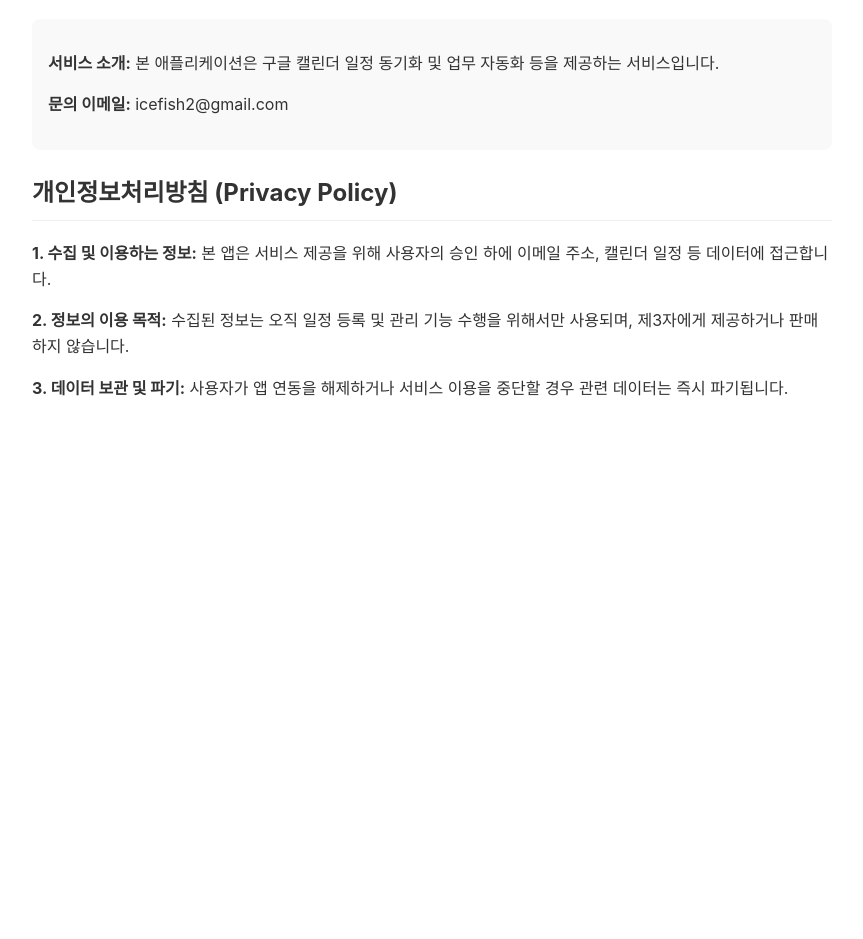
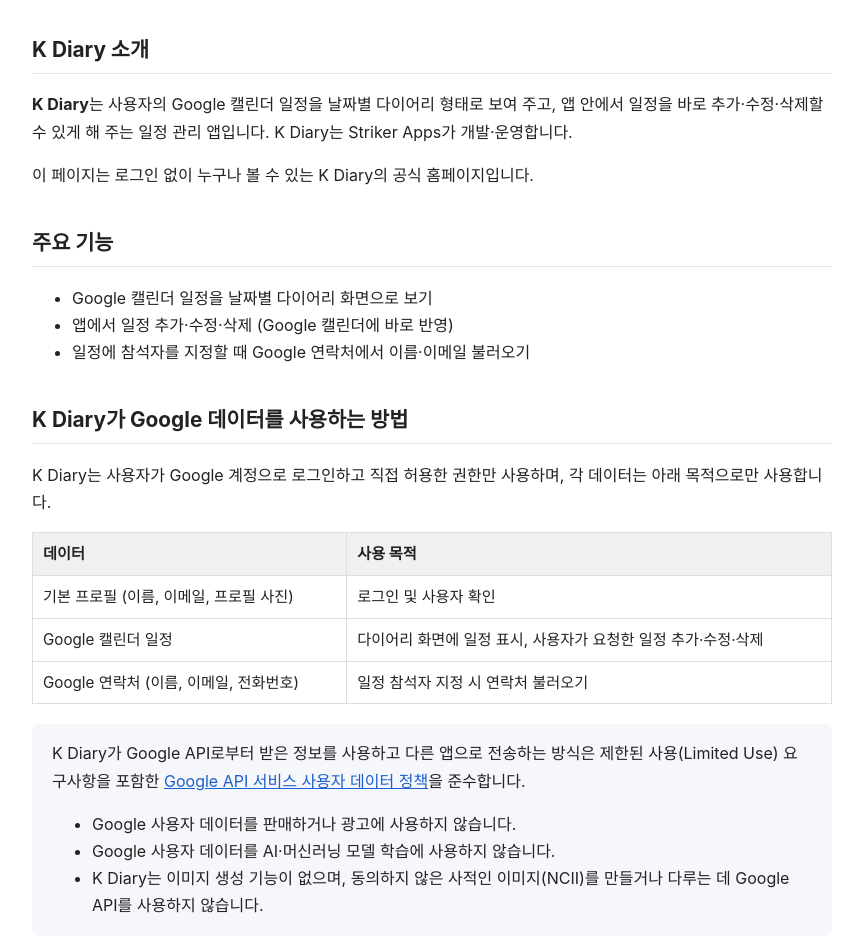
Before and after one commit to Striker1-Kim/my-app-home, a plain HTML site: page index.html in a window 1280 px wide. Shown: the part 150-1089 px from the top of the page, without its empty margins (208-1071 px from the left). Before the commit the page ends 800 px from the top, so only its background shows below. Drawn offline with Linux system fonts and the light colour scheme.

Commit message:
Update index.html

```diff
--- a/index.html
+++ b/index.html
@@ -4,26 +4,94 @@
   <meta charset="UTF-8">
   <meta name="viewport" content="width=device-width, initial-scale=1.0">
   <meta name="google-site-verification" content="ksBodUpfbVDUmyDkHqPi8kyS4dDVEO9HxJANt_OQoXw" />
-    <title>K Diary - 공식 안내</title>
+  <meta name="description" content="K Diary는 Google 캘린더 일정을 한눈에 보고 관리할 수 있는 다이어리 앱입니다.">
+  <title>K Diary</title>
   <style>
-        body { font-family: -apple-system, BlinkMacSystemFont, "Malgun Gothic", sans-serif; line-height: 1.6; max-width: 800px; margin: 40px auto; padding: 0 20px; color: #333; }
-        h1, h2 { border-bottom: 1px solid #eee; padding-bottom: 8px; }
-        .box { background: #f9f9f9; padding: 16px; border-radius: 8px; margin-bottom: 24px; }
+    body { font-family: -apple-system, BlinkMacSystemFont, "Segoe UI", "Malgun Gothic", "Apple SD Gothic Neo", sans-serif; line-height: 1.7; max-width: 800px; margin: 0 auto; padding: 40px 20px 60px; color: #222; }
+    header { text-align: center; margin-bottom: 32px; }
+    header img { width: 96px; height: 96px; }
+    h1 { font-size: 2.2rem; margin: 12px 0 4px; }
+    .tagline { color: #555; font-size: 1.1rem; margin: 0; }
+    h2 { font-size: 1.3rem; border-bottom: 1px solid #e5e5e5; padding-bottom: 6px; margin-top: 36px; }
+    .box { background: #f5f7fb; border-radius: 8px; padding: 16px 20px; }
+    table { border-collapse: collapse; width: 100%; font-size: 0.95rem; }
+    th, td { border: 1px solid #ddd; padding: 8px 10px; text-align: left; vertical-align: top; }
+    th { background: #f0f0f0; }
+    .en { color: #555; font-size: 0.95rem; }
+    footer { margin-top: 48px; padding-top: 16px; border-top: 1px solid #e5e5e5; text-align: center; font-size: 0.95rem; color: #666; }
+    a { color: #1a5fd0; }
   </style>
 </head>
-<footer style="margin-top:40px; text-align:center;">
-  <a href="privacy.html">개인정보처리방침</a>
-</footer>
 <body>
+
+  <header>
     <h1>K Diary</h1>
-    <div class="box">
-        <p><strong>서비스 소개:</strong> 본 애플리케이션은 구글 캘린더 일정 동기화 및 업무 자동화 등을 제공하는 서비스입니다.</p>
-        <p><strong>문의 이메일:</strong> icefish2@gmail.com</p>
+    <p class="tagline">Google 캘린더 일정을 다이어리처럼 보고 관리하는 앱</p>
+  </header>
+
+  <h2>K Diary 소개</h2>
+  <p>
+    <strong>K Diary</strong>는 사용자의 Google 캘린더 일정을 날짜별 다이어리 형태로 보여 주고,
+    앱 안에서 일정을 바로 추가·수정·삭제할 수 있게 해 주는 일정 관리 앱입니다.
+    K Diary는 Striker Apps가 개발·운영합니다.
+  </p>
+  <p>이 페이지는 로그인 없이 누구나 볼 수 있는 K Diary의 공식 홈페이지입니다.</p>
+
+  <h2>주요 기능</h2>
+  <ul>
+    <li>Google 캘린더 일정을 날짜별 다이어리 화면으로 보기</li>
+    <li>앱에서 일정 추가·수정·삭제 (Google 캘린더에 바로 반영)</li>
+    <li>일정에 참석자를 지정할 때 Google 연락처에서 이름·이메일 불러오기</li>
+  </ul>
+
+  <h2>K Diary가 Google 데이터를 사용하는 방법</h2>
+  <p>K Diary는 사용자가 Google 계정으로 로그인하고 직접 허용한 권한만 사용하며, 각 데이터는 아래 목적으로만 사용합니다.</p>
+  <table>
+    <tr><th>데이터</th><th>사용 목적</th></tr>
+    <tr><td>기본 프로필 (이름, 이메일, 프로필 사진)</td><td>로그인 및 사용자 확인</td></tr>
+    <tr><td>Google 캘린더 일정</td><td>다이어리 화면에 일정 표시, 사용자가 요청한 일정 추가·수정·삭제</td></tr>
+    <tr><td>Google 연락처 (이름, 이메일, 전화번호)</td><td>일정 참석자 지정 시 연락처 불러오기</td></tr>
+  </table>
+
+  <div class="box" style="margin-top:20px;">
+    <p style="margin-top:0;">
+      K Diary가 Google API로부터 받은 정보를 사용하고 다른 앱으로 전송하는 방식은
+      제한된 사용(Limited Use) 요구사항을 포함한
+      <a href="https://developers.google.com/terms/api-services-user-data-policy" target="_blank" rel="noopener">Google API 서비스 사용자 데이터 정책</a>을 준수합니다.
+    </p>
+    <ul style="margin-bottom:0;">
+      <li>Google 사용자 데이터를 판매하거나 광고에 사용하지 않습니다.</li>
+      <li>Google 사용자 데이터를 AI·머신러닝 모델 학습에 사용하지 않습니다.</li>
+      <li>K Diary는 이미지 생성 기능이 없으며, 동의하지 않은 사적인 이미지(NCII)를 만들거나 다루는 데 Google API를 사용하지 않습니다.</li>
+    </ul>
   </div>
 
-    <h2>개인정보처리방침 (Privacy Policy)</h2>
-    <p><strong>1. 수집 및 이용하는 정보:</strong> 본 앱은 서비스 제공을 위해 사용자의 승인 하에 이메일 주소, 캘린더 일정 등 데이터에 접근합니다.</p>
-    <p><strong>2. 정보의 이용 목적:</strong> 수집된 정보는 오직 일정 등록 및 관리 기능 수행을 위해서만 사용되며, 제3자에게 제공하거나 판매하지 않습니다.</p>
-    <p><strong>3. 데이터 보관 및 파기:</strong> 사용자가 앱 연동을 해제하거나 서비스 이용을 중단할 경우 관련 데이터는 즉시 파기됩니다.</p>
+  <p>자세한 내용은 <a href="privacy.html">개인정보처리방침</a>을 확인해 주세요.</p>
+
+  <h2>문의</h2>
+  <p>개발자: Striker Apps · 이메일: <a href="mailto:icefish2@gmail.com">icefish2@gmail.com</a></p>
+
+  <h2 lang="en">About K Diary (English)</h2>
+  <div class="en" lang="en">
+    <p>
+      <strong>K Diary</strong> is a schedule app that shows your Google Calendar events as a daily diary
+      and lets you add, edit and delete events directly in the app. K Diary is developed by Striker Apps.
+      This page is the public homepage of K Diary and does not require sign-in.
+    </p>
+    <p>
+      K Diary uses Google user data only to provide these features: your basic profile for sign-in,
+      your Google Calendar events to display and manage your schedule, and your Google Contacts
+      to choose event attendees. K Diary's use and transfer of information received from Google APIs
+      adheres to the <a href="https://developers.google.com/terms/api-services-user-data-policy" target="_blank" rel="noopener">Google API Services User Data Policy</a>,
+      including the Limited Use requirements. K Diary does not sell Google user data, does not use it for advertising
+      or to train AI/ML models, and does not use Google APIs to create or handle non-consensual intimate imagery.
+    </p>
+    <p>See our <a href="privacy.html">Privacy Policy</a>. Contact: <a href="mailto:icefish2@gmail.com">icefish2@gmail.com</a></p>
+  </div>
+
+  <footer>
+    © 2026 Striker Apps · <a href="privacy.html">개인정보처리방침 (Privacy Policy)</a>
+  </footer>
+
 </body>
 </html>
```
Lines whose indentation alone changed are shown as unchanged.
